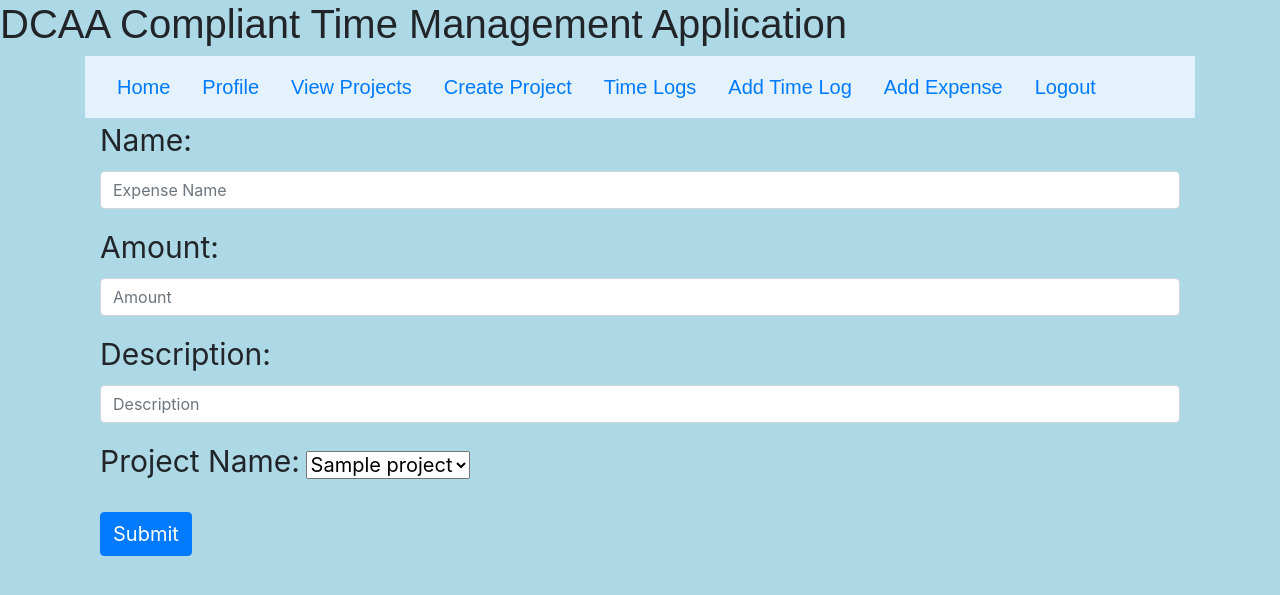
After one commit to jsines/CSI4999-project, a Flask app: page /addexpense in a window 1280 px wide. The commit adds this page. Shown: the top 595 px of the page. Run offline with Flask 2, Linux system fonts and the light colour scheme; a user stored in the database is signed in; tables that the repository leaves empty hold one stand-in row (values such as "Sample post"); some libraries are stand-ins or nearby versions.

Commit message:
Expense adding

```diff
--- a/project/main_bp.py
+++ b/project/main_bp.py
@@ -3,7 +3,7 @@ from flask import Blueprint, render_template, request, redirect, url_for, flash
 from flask_login import login_required, current_user
 from flask_mail import Message
 from werkzeug.security import generate_password_hash
-from .models import User, Employee, Project, TimeLog
+from .models import User, Employee, Project, TimeLog, ExpenseLog
 from . import db, mail
 
 main = Blueprint('main', __name__)
@@ -26,6 +26,35 @@ def add_time():
     db.session.commit()
     return render_template('add_time.html')
 
+@main.route('/addexpense')
+@login_required
+def addexpense():
+	if not current_user.is_employee:
+		return redirect(url_for('main.profile'))
+	this_employee = Employee.query.filter_by(user_id=current_user.id).first()
+
+	projects = Project.query.filter_by(companyID=this_employee.company_id)
+	return render_template('addexpense.html', projectsList=projects)
+
+
+@main.route('/addexpense', methods=['POST'])
+@login_required
+def addexpense_post():
+	if not current_user.is_employee:
+		return redirect(url_for('main.profile'))
+	this_employee = Employee.query.filter_by(user_id=current_user.id).first()
+	this_project = Project.query.filter_by(companyID=this_employee.company_id, projectName=request.form.get('projectName')).first()
+
+	e_projectid = this_project.projectID
+	e_employeeid = this_employee.employeeID
+	e_name=request.form.get("expenseName")
+	e_amount=request.form.get("expenseAmount")
+	e_description=request.form.get("expenseDescription")
+
+	expense_entry = ExpenseLog(projectID=e_projectid, employeeID=e_employeeid, expenseName=e_name, expenseAmount=e_amount, expenseDescription=e_description)
+	db.session.add(expense_entry)
+	db.session.commit()
+	return redirect(url_for('main.profile'))
 
 
 @main.route('/profile')
@@ -94,7 +123,7 @@ def create_project():
     if request.form:
         exists = Project.query.filter_by(projectName=request.form.get("projectNameForm")).first()
         if not exists:
-            project_name_var = Project(projectName=request.form.get("projectNameForm"), projectOngoing=True)
+            project_name_var = Project(companyID=current_user.id, projectName=request.form.get("projectNameForm"), projectOngoing=True)
             db.session.add(project_name_var)
             db.session.commit()
     # error message
--- /dev/null
+++ b/project/templates/addexpense.html
@@ -0,0 +1,27 @@
+{% extends "base.html" %}
+{% block content %}
+<link rel="stylesheet" href='/static/stylesheet.css' />
+<div class="container">
+    <form action="/addexpense" method="POST">
+        <div class="form-group">
+            <label for="expenseName">Name: </label>
+            <input type="text" name="expenseName" class="form-control" placeholder="Expense Name" required> </div>
+        <div class="form-group">
+            <label for="expenseAmount">Amount: </label>
+            <input type="text" name="expenseAmount" class="form-control" placeholder="Amount" required> </div>
+        <div class="form-group">
+            <label for="expenseDescription">Description: </label>
+            <input type="text" name="expenseDescription" class="form-control" placeholder="Description" required> </div>
+        <div class="form-group">
+        	<label for="projectName">Project Name:</label>
+ 			<select id="projectName" name="projectName">
+    			{% for project in projectsList %}
+    				<option value="{{project.projectName}}">{{project.projectName}}</option>
+    			{% endfor %}
+    		</select>
+        <div class="form-group">
+            <button type="submit" name="submit" class="btn btn-primary" value="Submit">Submit</button>
+        </div>
+    </form>
+</div>
+{% endblock %}
--- a/project/templates/base.html
+++ b/project/templates/base.html
@@ -63,6 +63,11 @@
                     <a class="nav-link" href="{{ url_for('main.add_time') }}">Add Time Log</a>
                 </li>
                 {% endif %}
+                {% if current_user.is_authenticated and current_user.is_employee %}
+                <li class="nav-item">
+                    <a class="nav-link" href="{{ url_for('main.addexpense') }}">Add Expense</a>
+                </li>
+                {% endif %}
                 {% if current_user.is_authenticated %}
                 <li class="nav-item">
                     <a class="nav-link" href="{{ url_for('auth.logout') }}">Logout</a>
```
Also changed, not shown: project/models.py (+9 -0 lines).
